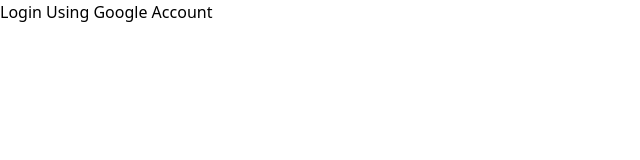
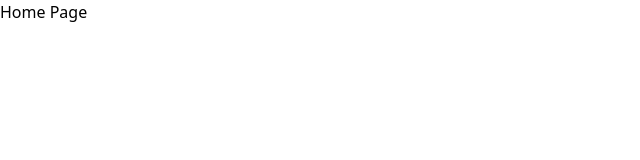
Before and after one commit to fcbvttn123/react-movie-tracker, a React (Vite) app: page / in a window 1280 px wide. Shown: the top 160 px of the page, without its empty margins (0-640 px from the left). Built offline with nearby package versions, Linux system fonts and the light colour scheme.

Commit message:
Protected Route Setup

```diff
--- a/src/App.jsx
+++ b/src/App.jsx
@@ -1,8 +1,19 @@
 import { Login } from "./pages/auth/Login"
+import { BrowserRouter as Router, Routes, Route } from "react-router-dom"
+import { Home } from "./pages/home/Home"
+import { AuthCheck } from "./components/AuthCheck"
 
 function App() {
+  localStorage.setItem("auth", true)
   return (
-    <Login />
+    <Router>
+      <Routes>
+        <Route path="/login" element={<Login />}/>
+        <Route element={<AuthCheck />}>
+          <Route path="/" element={<Home />}/>
+        </Route>
+      </Routes>
+    </Router>
   )
 }
 
--- /dev/null
+++ b/src/components/AuthCheck.jsx
@@ -0,0 +1,9 @@
+import { Navigate, Outlet } from "react-router-dom"
+
+export function AuthCheck() {
+    let authenticated = localStorage.getItem("auth")
+    if(authenticated === "false") {
+        return <Navigate to={"/login"}/>
+    }
+    return <Outlet />
+}
```
